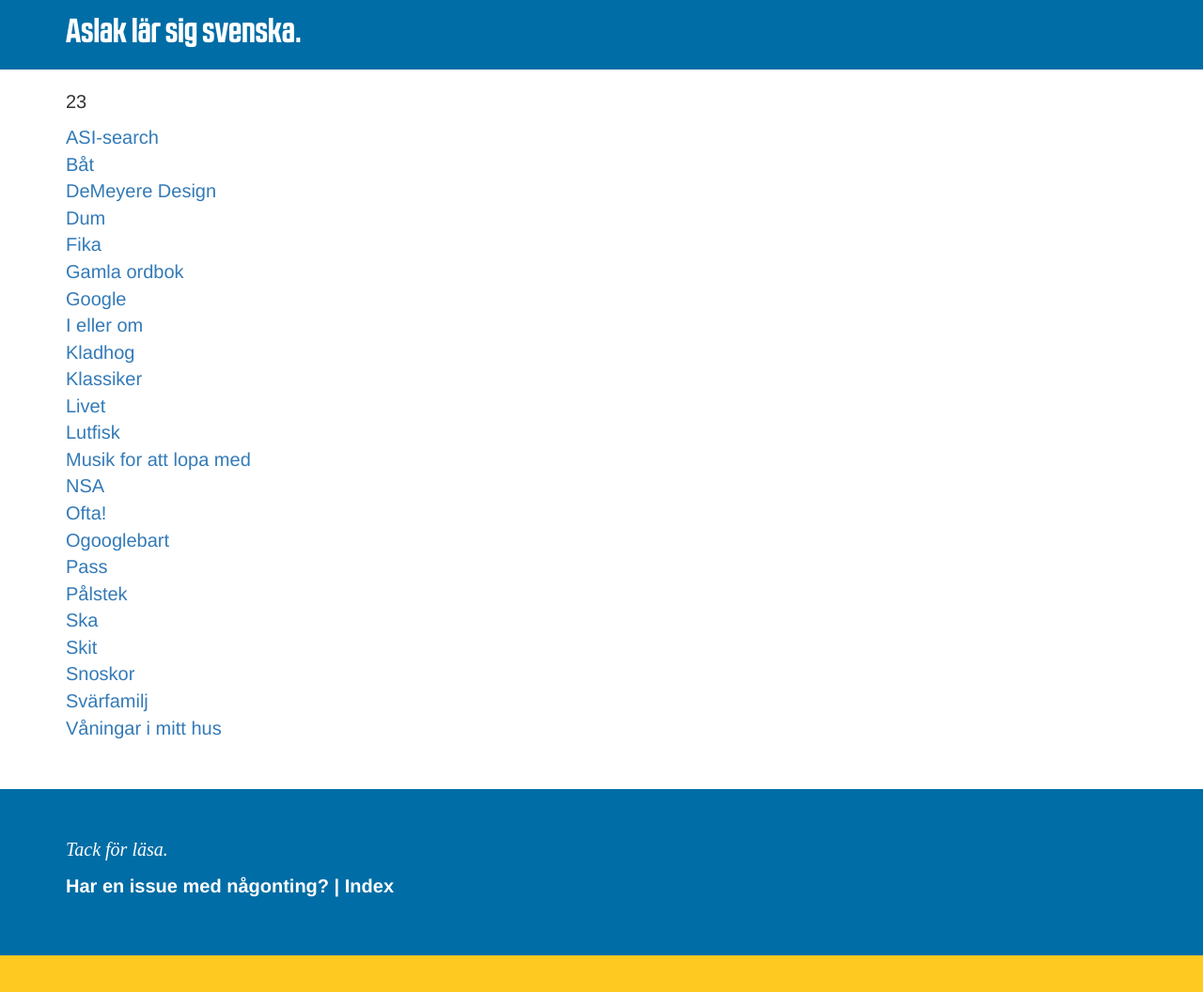
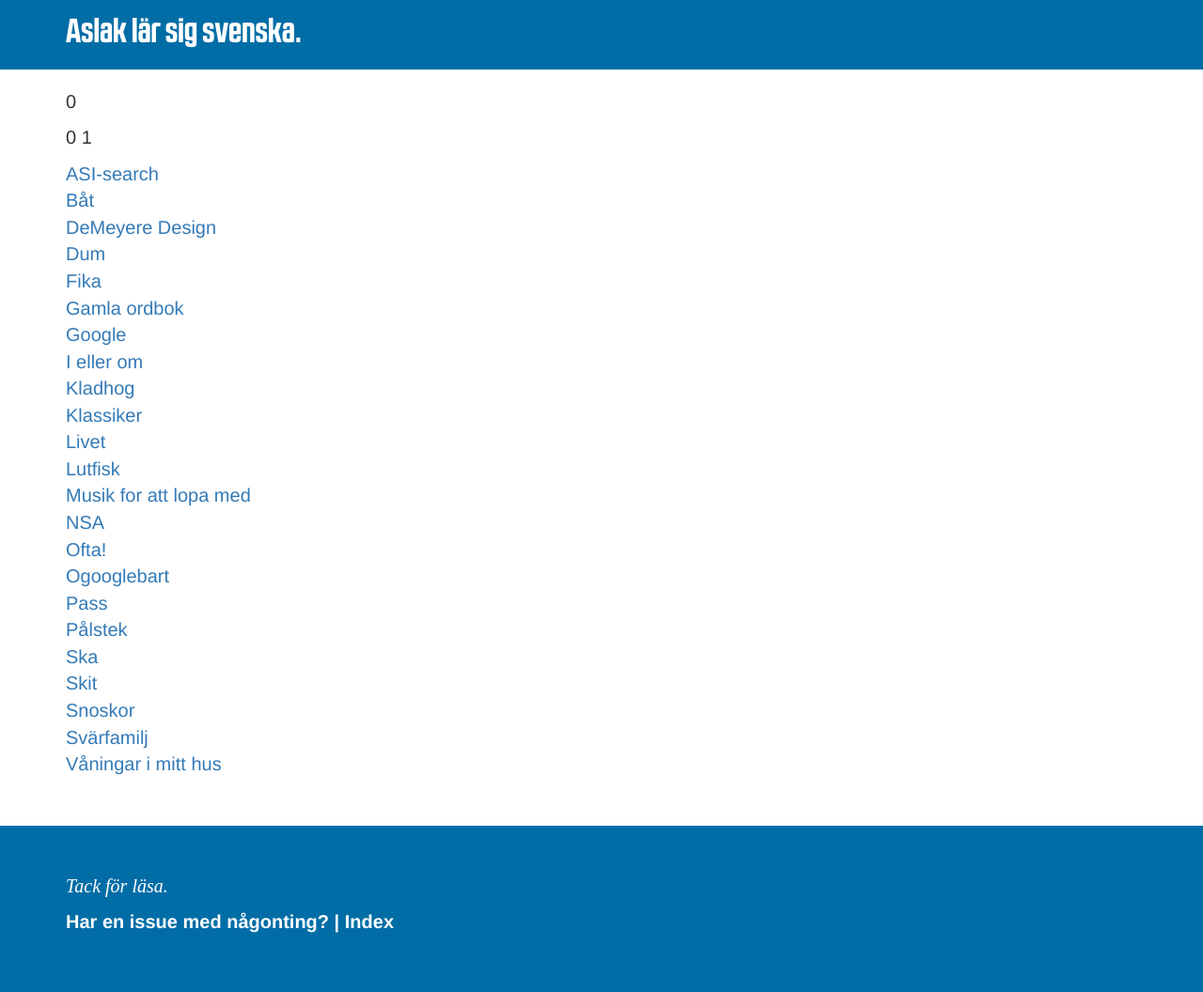
Before and after one commit to demeyere/aslak.se, a Jekyll site: the page built from _pages/ls.md, in a window 1280 px wide. Shown: the whole page at 94% size. Built offline with Jekyll 4.4.1, drawn with Linux system fonts in a browser that asks for light colours; before the commit the page ends 1017 px from its top, so only the background shows below that.

Commit message:
try 2018-02-01 20:34

```diff
--- a/_pages/ls.md
+++ b/_pages/ls.md
@@ -6,7 +6,13 @@
 layout: post
 ---
 
-{{ site.posts | size }}
+{{% assign my_number_of_posts = site.posts | size %}}
+{{ my_number_of_posts }}
+
+{{% assign my_number_per_column = my_number_of_posts | divided_by: 3 %}}
+{{% assign my_number_per_column = my_number_per_column | plus: 1 %}}
+{{ my_number_per_column }}
+
 
 {% assign sorted_posts = (site.posts | sort: 'title') %}
 {% for post in sorted_posts %}<a href="{{ post.url }}">{{ post.title }}</a><br/>
```
